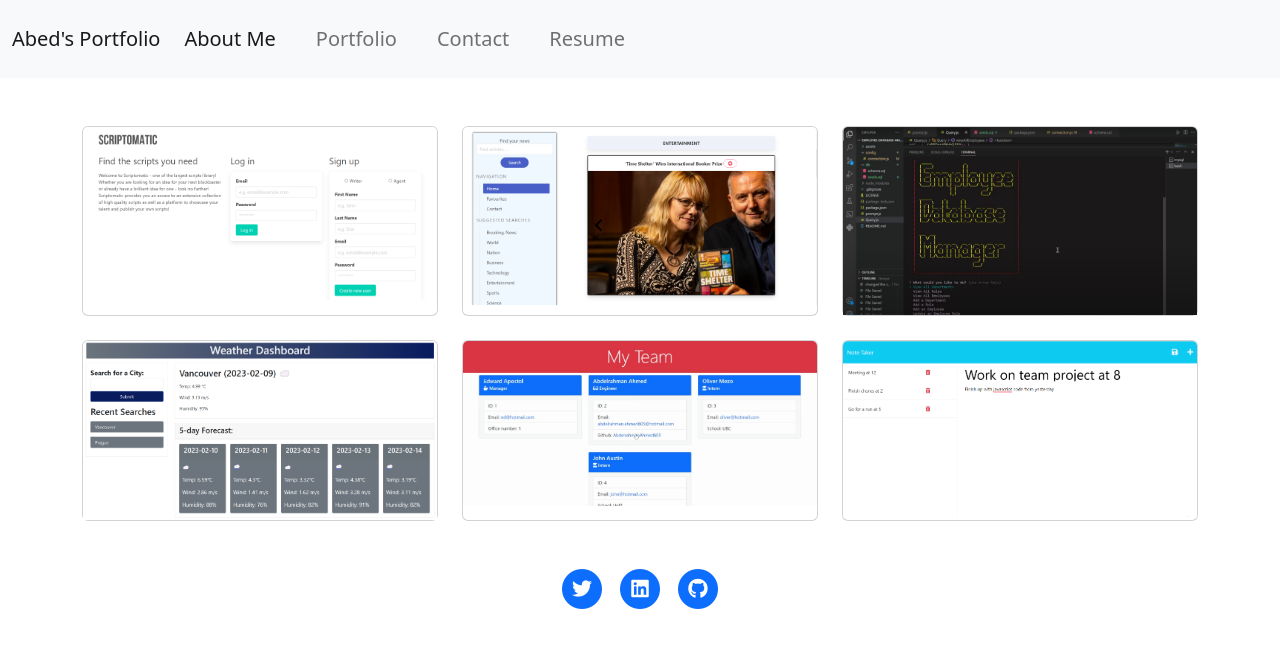
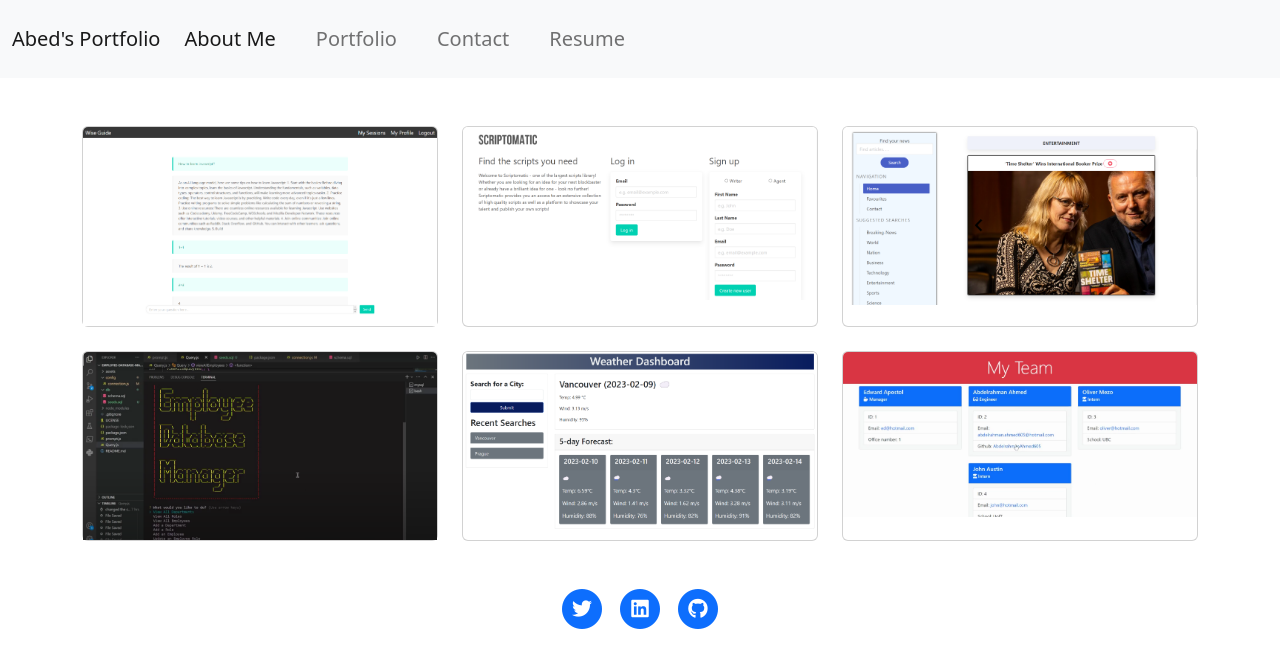
Before and after one commit to AbdelrahmanAhmed605/abeds-react-portfolio, a React (Create React App) app: page /portfolio in a window 1280 px wide. Shown: the top 668 px of the page. Built offline with nearby package versions, Linux system fonts and the light colour scheme.

Commit message:
Added latest project to portfolio

```diff
--- a/src/components/sections/Portfolio.js
+++ b/src/components/sections/Portfolio.js
@@ -10,12 +10,21 @@ import empDBManagerImage from "../assets/images/employee-database-manager.png";
 import weatherDashImage from "../assets/images/weather-dashboard.png";
 import teamProfileGenImage from "../assets/images/team-profile-generator.png";
 import noteTakerImage from "../assets/images/note-taker.png";
+import wiseGuideImage from "../assets/images/WiseGuide.png";
 
 function Portfolio() {
   // array containing information on each project
   const projects = [
     {
       id: 1,
+      name: "WiseGuide",
+      skills: "MongoDB/ Express.js / React / Node.js / GraphQL / Apollo-Client",
+      liveLink: "https://mighty-island-49010.herokuapp.com/",
+      githubLink: "https://github.com/JABOWG/wise-guide",
+      image: wiseGuideImage,
+    },
+    {
+      id: 2,
       name: "SCRIPTOMATIC",
       skills: "MySQl/ Sequelize/ Express.js/ Handlebars",
       liveLink: "https://shrouded-garden-51163.herokuapp.com/",
@@ -23,7 +32,7 @@ function Portfolio() {
       image: scriptomaticImage,
     },
     {
-      id: 2,
+      id: 3,
       name: "AUDIO NEWS",
       skills: "jQuery/ VoiceRSS API/ Gnews API/ Bulma CSS",
       liveLink: "https://audio-news.github.io/audio-news/",
@@ -31,7 +40,7 @@ function Portfolio() {
       image: audioNewsImage,
     },
     {
-      id: 3,
+      id: 4,
       name: "EMPLOYEE DATABASE MANAGER",
       skills: "MySQL/ Node.js/ NPM Inquirer",
       liveLink:
@@ -41,7 +50,7 @@ function Portfolio() {
       image: empDBManagerImage,
     },
     {
-      id: 4,
+      id: 5,
       name: "WEATHER DASHBOARD",
       skills: "OpenWeather API/ BootStrap/ jQuery/ Browser LocalStorage",
       liveLink: "https://abdelrahmanahmed605.github.io/weather-dashboard/",
@@ -49,21 +58,13 @@ function Portfolio() {
       image: weatherDashImage,
     },
     {
-      id: 5,
+      id: 6,
       name: "TEAM PROFILE GENERATOR",
       skills: "Object-Oriented Programming/ Test-Driven Development (Jest)",
       liveLink: "https://github.com/AbdelrahmanAhmed605/team-profile-generator",
       githubLink:
         "https://github.com/AbdelrahmanAhmed605/team-profile-generator",
       image: teamProfileGenImage,
-    },
-    {
-      id: 6,
-      name: "NOTE TAKER",
-      skills: "Express.js",
-      liveLink: "https://damp-gorge-21732.herokuapp.com/",
-      githubLink: "https://github.com/AbdelrahmanAhmed605/note-taker",
-      image: noteTakerImage,
     },
   ];
 
```
Also changed, not shown: src/components/assets/images/WiseGuide.png (added).
